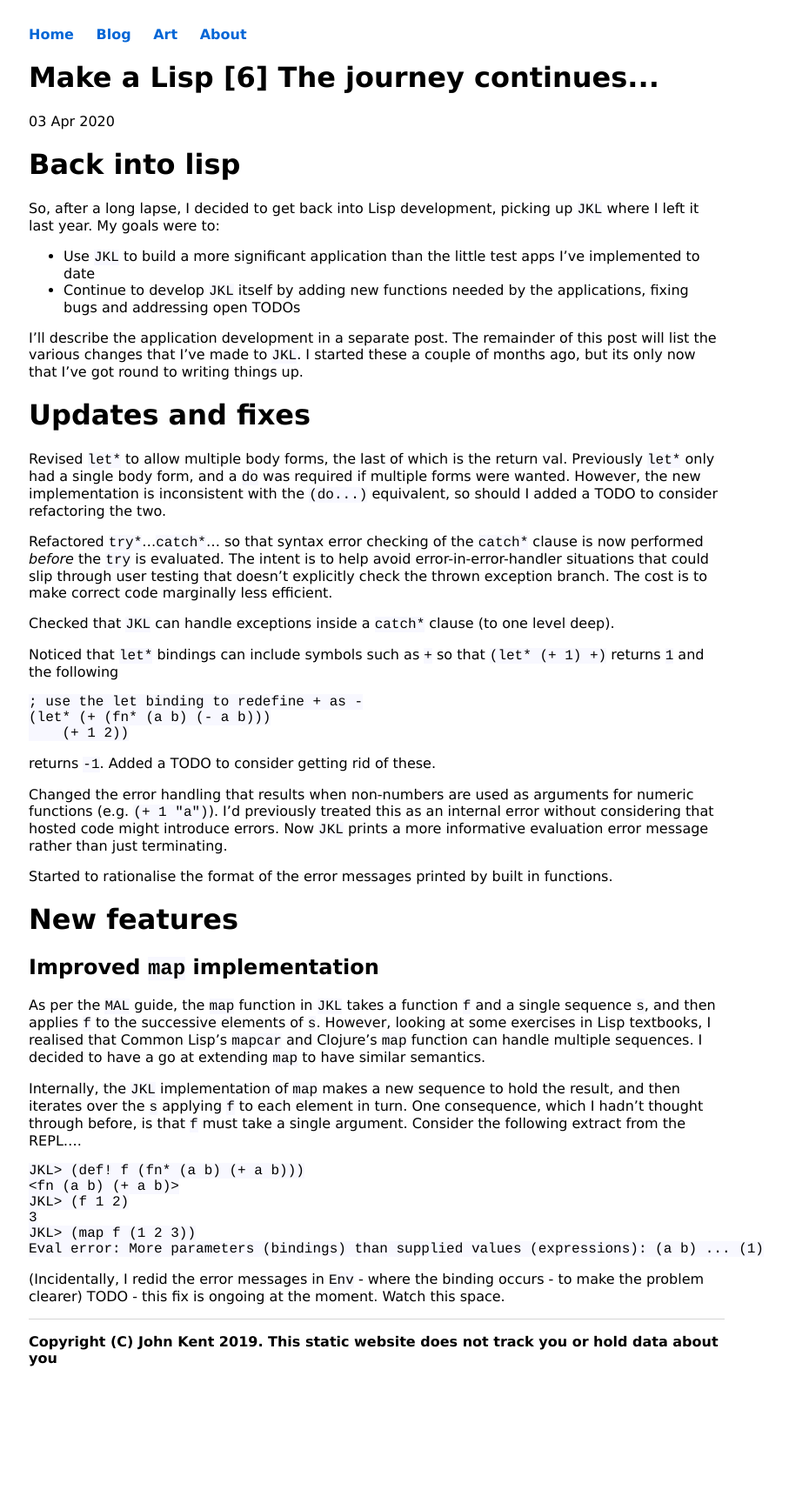
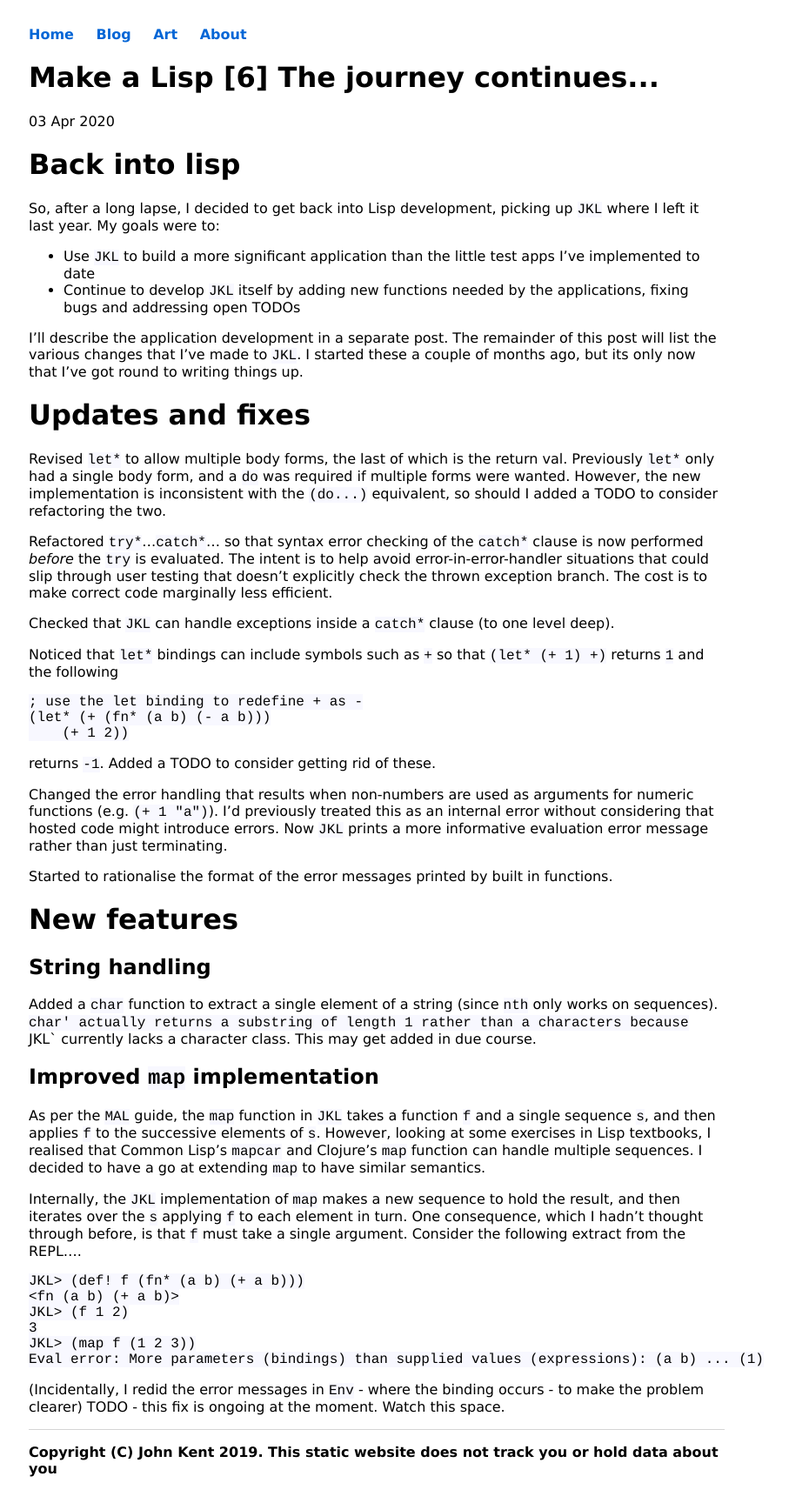
Before and after one commit to KineticLensman/KineticLensman.github.io, a Jekyll site: the page built from _posts/2020-04-03-Journey-continues.md, in a window 1280 px wide. Shown: the whole page at 87% size, without its empty margins (207-1114 px from the left). Built offline with Jekyll 4.4.1, drawn with Linux system fonts in a browser that asks for light colours; before the commit the page ends 1601 px from its top, so only the background shows below that.

Commit message:
added char

```diff
--- a/_posts/2020-04-03-Journey-continues.md
+++ b/_posts/2020-04-03-Journey-continues.md
@@ -34,6 +34,10 @@ Started to rationalise the format of the error messages printed by built in func
 
 # New features
 
+## String handling
+
+Added a `char` function to extract a single element of a string (since `nth` only works on sequences). `char' actually returns a substring of length 1 rather than a characters because `JKL` currently lacks a character class. This may get added in due course.
+
 ## Improved `map` implementation
 
 As per the `MAL` guide, the `map` function in `JKL` takes a function `f` and a single sequence `s`, and then applies `f` to the successive elements of `s`. However, looking at some exercises in Lisp textbooks, I realised that Common Lisp's `mapcar` and Clojure's `map` function can handle multiple sequences. I decided to have a go at extending `map` to have similar semantics.
```
